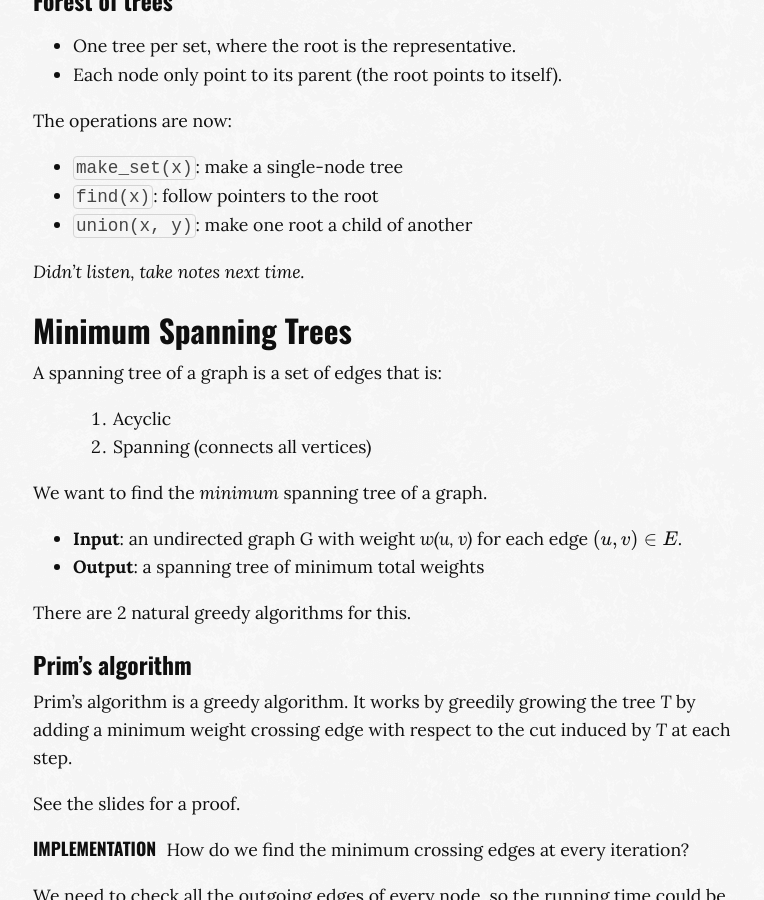
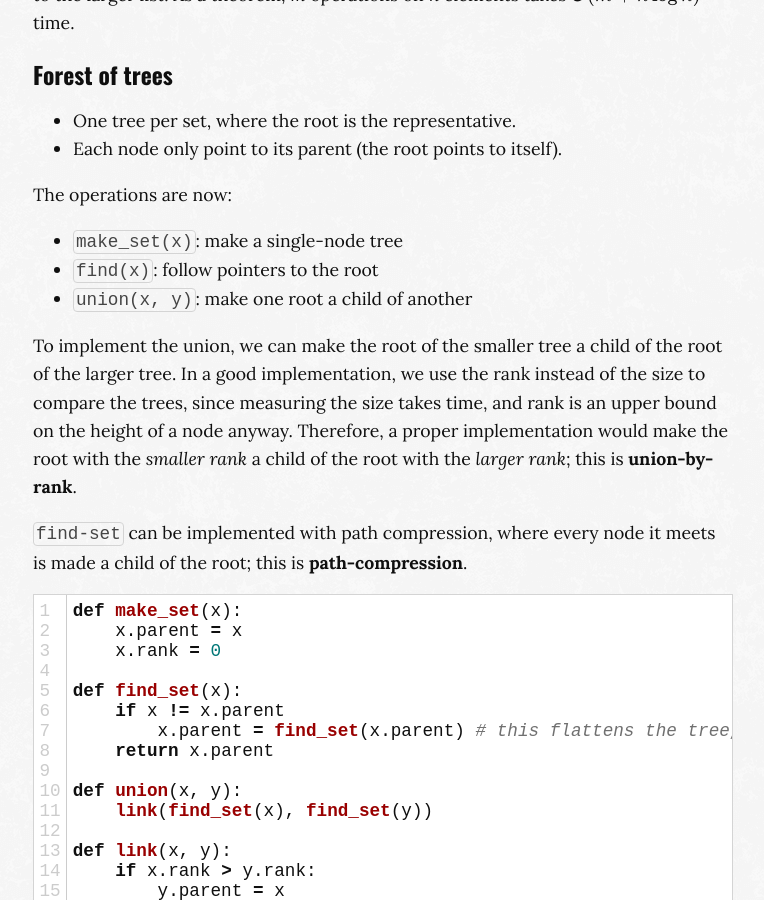
Before and after one commit to MaximeKjaer/kjaer.io, a Jekyll site: the page built from _posts/2016-09-23-algorithms.md, in a window 1280 px wide and 900 px high, scrolled down 49257 px. Shown: the whole window, without its empty margins (257-1021 px from the left). Built offline with Jekyll 4.4.1, drawn with Linux system fonts in a browser that asks for light colours; formulas are drawn with MathJax 3; comment, search, counter and statistics services are not loaded; some of the changed text lies outside the part shown.

Commit message:
Add to algorithms notes

```diff
--- a/_posts/2016-09-23-algorithms.md
+++ b/_posts/2016-09-23-algorithms.md
@@ -1573,6 +1573,7 @@ Every edge in G becomes critical $$\mathcal{O}(V)$$ times (a critical edge is re
 {% enddetails %}
 
 <!-- Lecture 18 -->
+
 ## Data structures for disjoint sets
 - Also known as “union find”
 - Maintain collection $$\mathcal{S} = \{ S_1, \dots, S_k \}$$ of disjoint dynamic (changing over time) sets
@@ -1600,6 +1601,8 @@ def connected_components(G):
 
 ![Connected components algorithm in action](/images/algorithms/connected-components.gif)
 
+This algorithm runs in $$\mathcal{O}(V\log{(V)}+E)$$ in linked-lists with weighted union heuristic, and $$\mathcal{O}(V+E)$$ in forests with union-by-rank and path-compression.
+
 ### Implementation: Linked List
 This is not the fastest implementation, but it certainly is the easiest. Each set is a single linked list represented by a set object that has:
 
@@ -1625,8 +1628,31 @@ The operations are now:
 - `find(x)`: follow pointers to the root
 - `union(x, y)`: make one root a child of another
 
-*Didn't listen, take notes next time.*
-
+To implement the union, we can make the root of the smaller tree a child of the root of the larger tree. In a good implementation, we use the rank instead of the size to compare the trees, since measuring the size takes time, and rank is an upper bound on the height of a node anyway. Therefore, a proper implementation would make the root with the *smaller rank* a child of the root with the *larger rank*; this is **union-by-rank**.
+
+`find-set` can be implemented with path compression, where every node it meets is made a child of the root; this is **path-compression**.
+
+{% highlight python linenos %}
+def make_set(x):
+    x.parent = x
+    x.rank = 0
+
+def find_set(x):
+    if x != x.parent
+        x.parent = find_set(x.parent) # this flattens the tree, makes everything a child of the root.
+    return x.parent
+
+def union(x, y):
+    link(find_set(x), find_set(y))
+
+def link(x, y):
+    if x.rank > y.rank:
+        y.parent = x
+    else:
+        x.parent = y
+        if x.rank == y.rank:
+            y.rank = y.rank + 1
+{% endhighlight %}
 
 ## Minimum Spanning Trees
 A spanning tree of a graph is a set of edges that is:
```
Also changed, not shown: other parts of _posts/2016-09-23-algorithms.md (+1 -1 lines).
